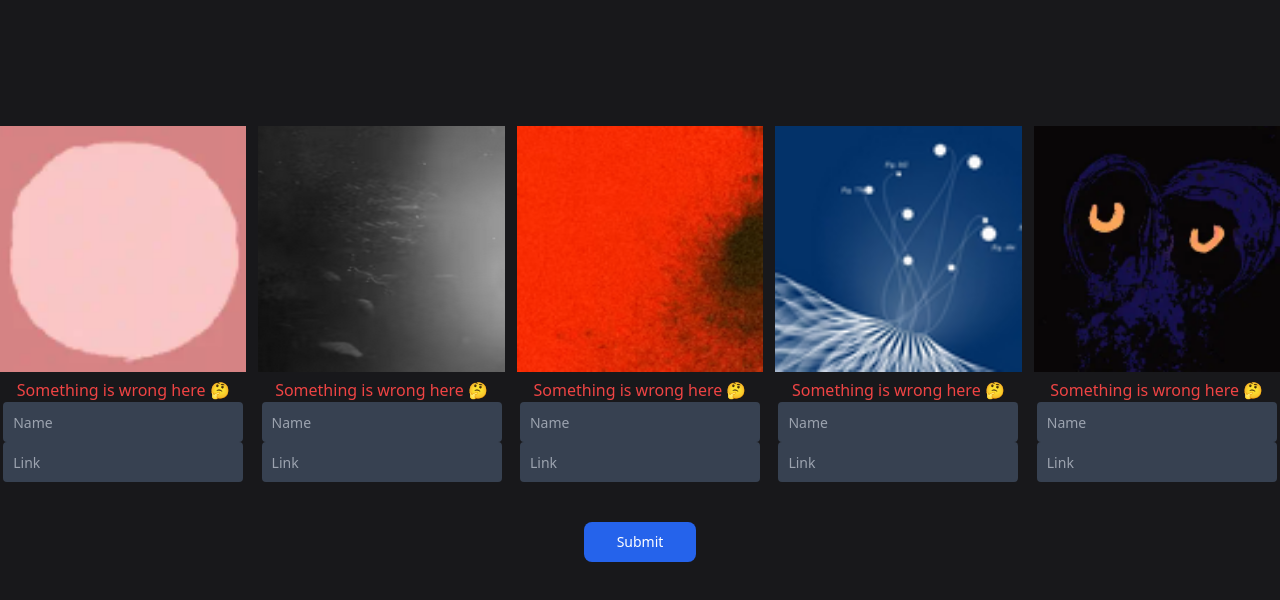
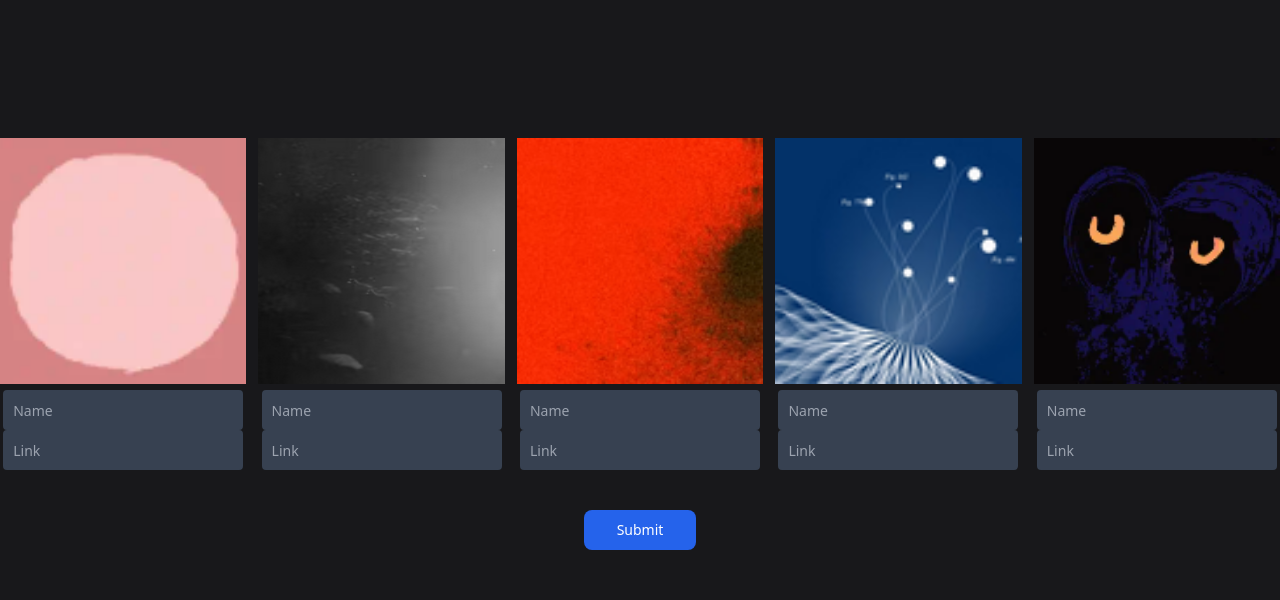
Before and after one commit to Nik0gda/deca_arg, a Next.js app: page /TeZ0s-sZN in a window 1280 px wide. Shown: the top 600 px of the page. Built offline with nearby package versions, Linux system fonts and the light colour scheme.

Commit message:
User feedback on click

```diff
--- a/pages/TeZ0s-sZN/index.tsx
+++ b/pages/TeZ0s-sZN/index.tsx
@@ -74,7 +74,11 @@ const Home: NextPage = () => {
           height={250}
         />
         <p className={success[i] ? 'text-green-500' : 'text-red-500'}>
-          {success[i] ? 'This answer is right' : 'Something is wrong here 🤔'}
+          {success[i]
+            ? 'This answer is right'
+            : success[i] == undefined
+            ? ''
+            : 'Something is wrong here 🤔'}
         </p>
         <input
           placeholder="Name"
```
